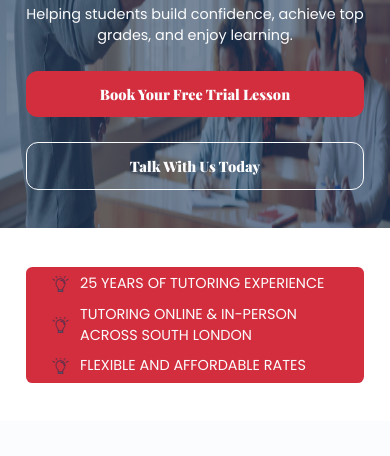
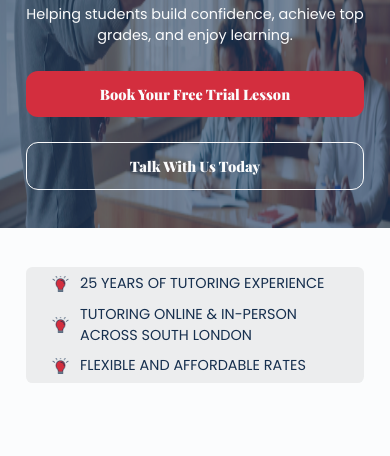
Before and after one commit to pretheeshgp/Absolute-Success-Private-Tutors, a plain HTML site: page index.html in a window 390 px wide. Shown: the part 367-823 px from the top of the page. Drawn offline with nearby package versions, Linux system fonts and the light colour scheme; a web font is replaced by a local one.

Commit message:
Add files via upload

```diff
--- a/css/style.css
+++ b/css/style.css
@@ -2340,11 +2340,13 @@ small {
 
 
 
+
     #banner-new {
 
 			display: flex;
 			width: 100%;
 			padding: var(--horizontalSpace) var(--verticalSpace);
+			background-color: var(--white);
 
     }
 
@@ -2362,7 +2364,7 @@ small {
         justify-content: space-between;
         column-gap: normal;
         /* align-items: center; */
-    background-color: var(--secondary);
+        background-color: var(--darker);
         color: var(--primary);
         font-family: var(--bodyFont);
         font-size: var(--h5);
@@ -2373,11 +2375,9 @@ small {
 	#banner-new #banner .banner {
 
 					column-gap: var(--gap12);
-					color: var(--white);
-
-	}
-
-
+					color: var(--primary);
+
+	}
 
 	#banner {
 
```
Lines whose indentation alone changed are shown as unchanged.
